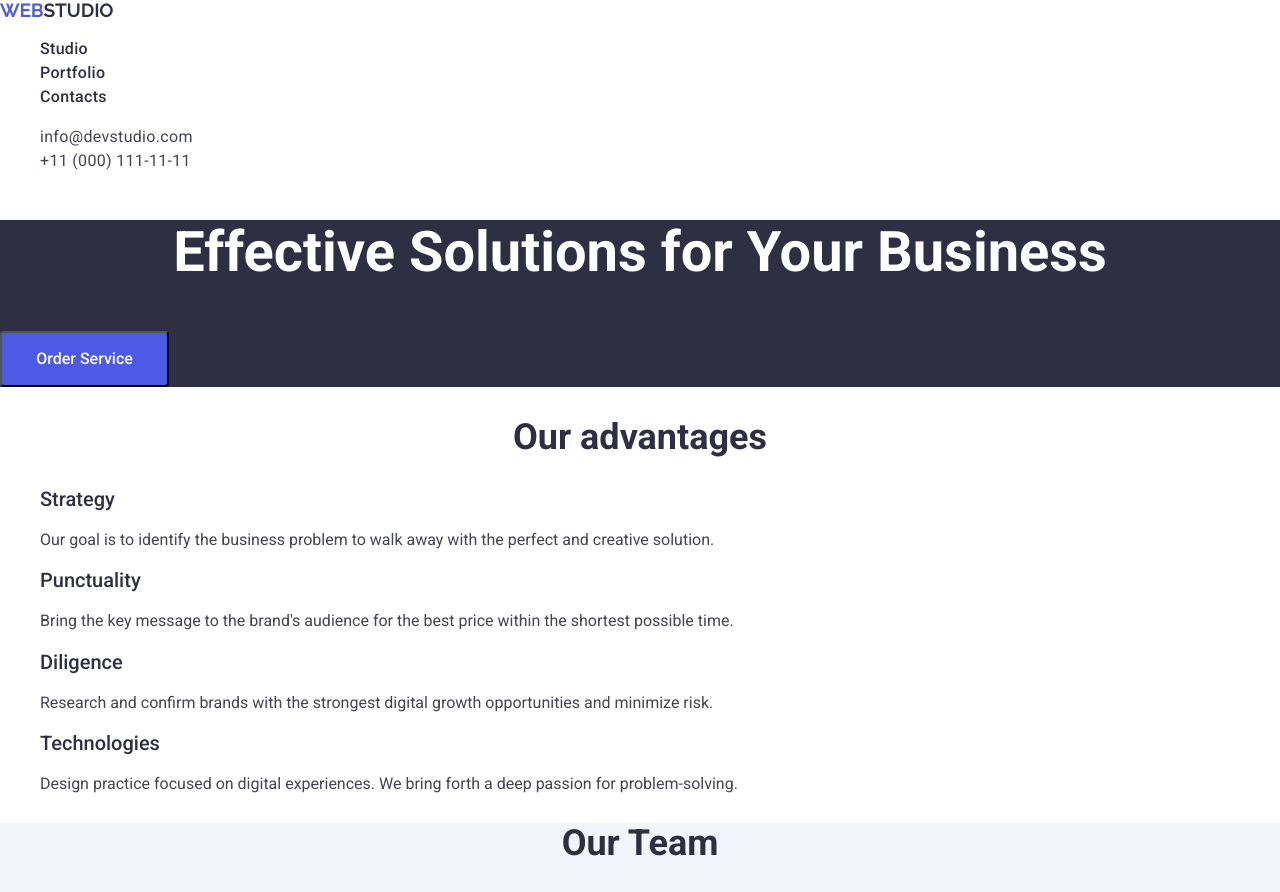
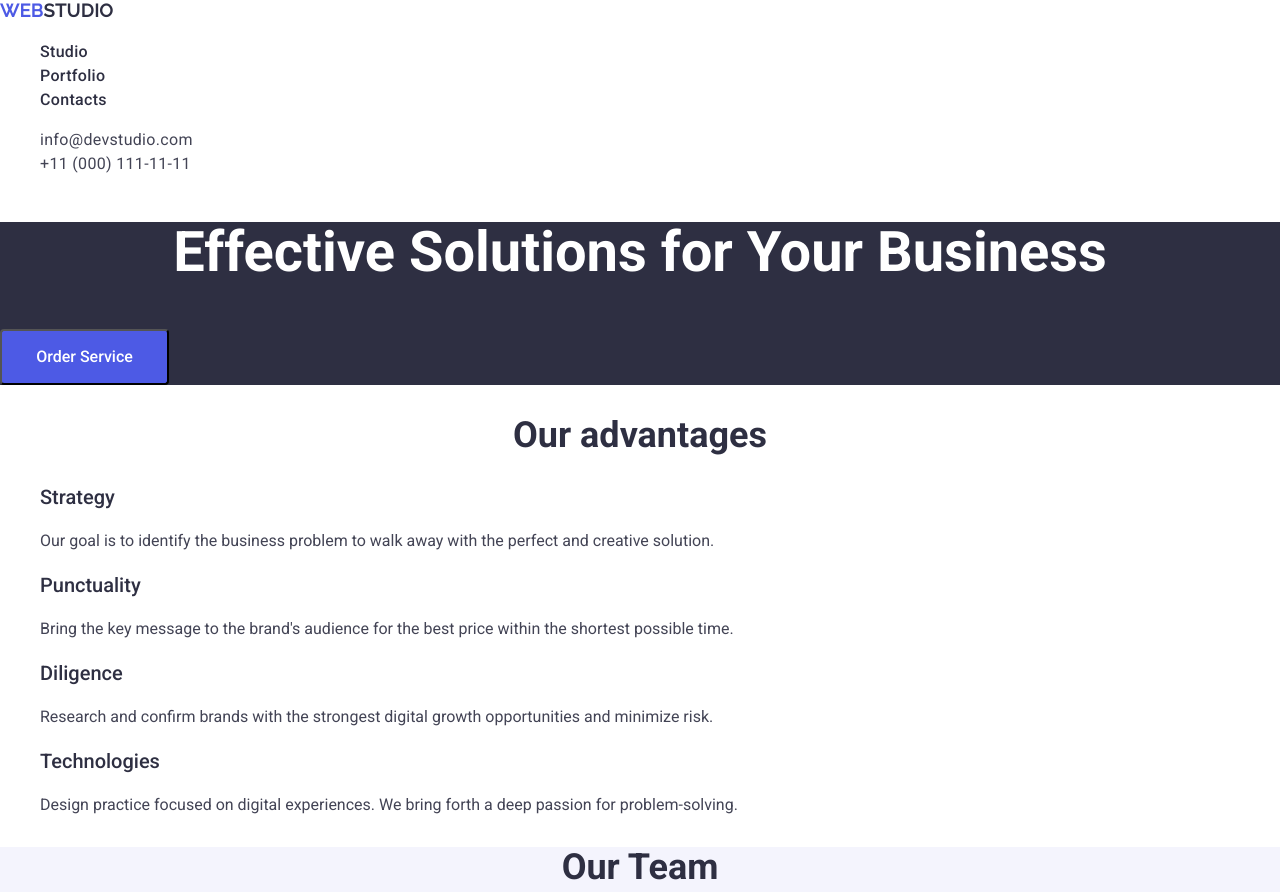
Before and after one commit to ArtemBgn/goit-markup-hw-02, a plain HTML site: page index.html in a window 1280 px wide. Shown: the top 892 px of the page. Drawn offline with nearby package versions, Linux system fonts and the light colour scheme.

Commit message:
property adjustment line height

```diff
--- a/css/styles.css
+++ b/css/styles.css
@@ -2,6 +2,7 @@ body {
   font-family: 'Roboto', 'Raleway', sans-serif;
   font-weight: 400;
   font-size: 16px;
+  line-height: 1.5;
   color: #434455;
   background-color: rgba(255, 255, 255, 1);
 }
@@ -33,7 +34,6 @@ body a {
   font-weight: 500;
   font-size: 16px;
   color: #2e2f42;
-  line-height: 1.5;
   letter-spacing: 0.02em;
 }
 
@@ -50,7 +50,6 @@ body a {
 .contacts-list-item-link {
   font-size: 16px;
   font-style: normal;
-  line-height: 1.5;
   letter-spacing: 0.02em;
 }
 
@@ -68,6 +67,7 @@ body a {
   font-weight: 700;
   font-size: 56px;
   text-align: center;
+  line-height: 1.07143;
 }
 
 .heading-order {
@@ -78,6 +78,7 @@ body a {
   font-weight: 500;
   font-size: 16px;
   color: white;
+  cursor: pointer;
 }
 
 .heading-order:focus,/**/
@@ -88,6 +89,7 @@ body a {
 h2 {
   font-weight: 700;
   font-size: 36px;
+  line-height: 1.11111;
   text-align: center;
   color: #2e2f42;
 }
@@ -95,6 +97,7 @@ h2 {
 h3 {
   font-weight: 500;
   font-size: 20px;
+  line-height: 1.2;
   color: #2e2f42;
 }
 
```
